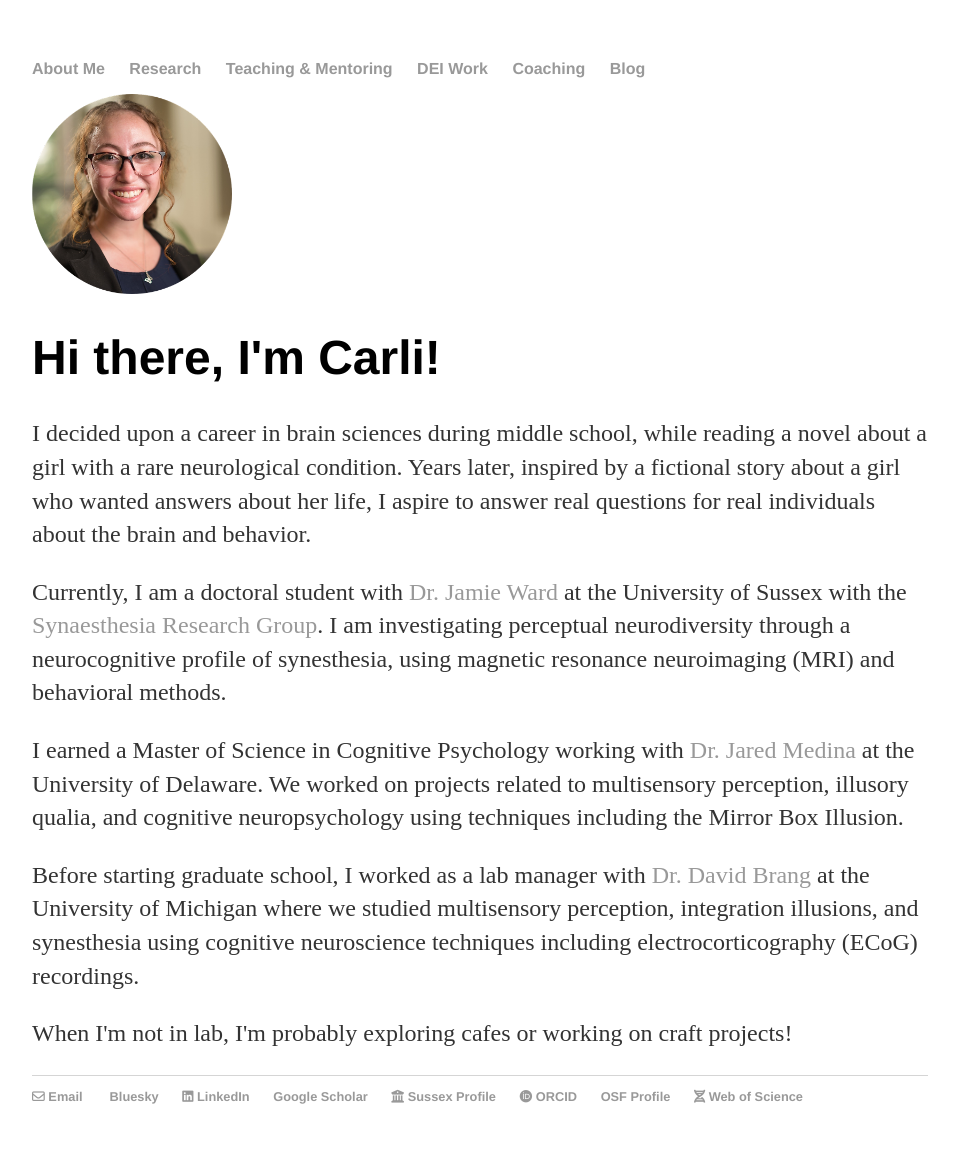
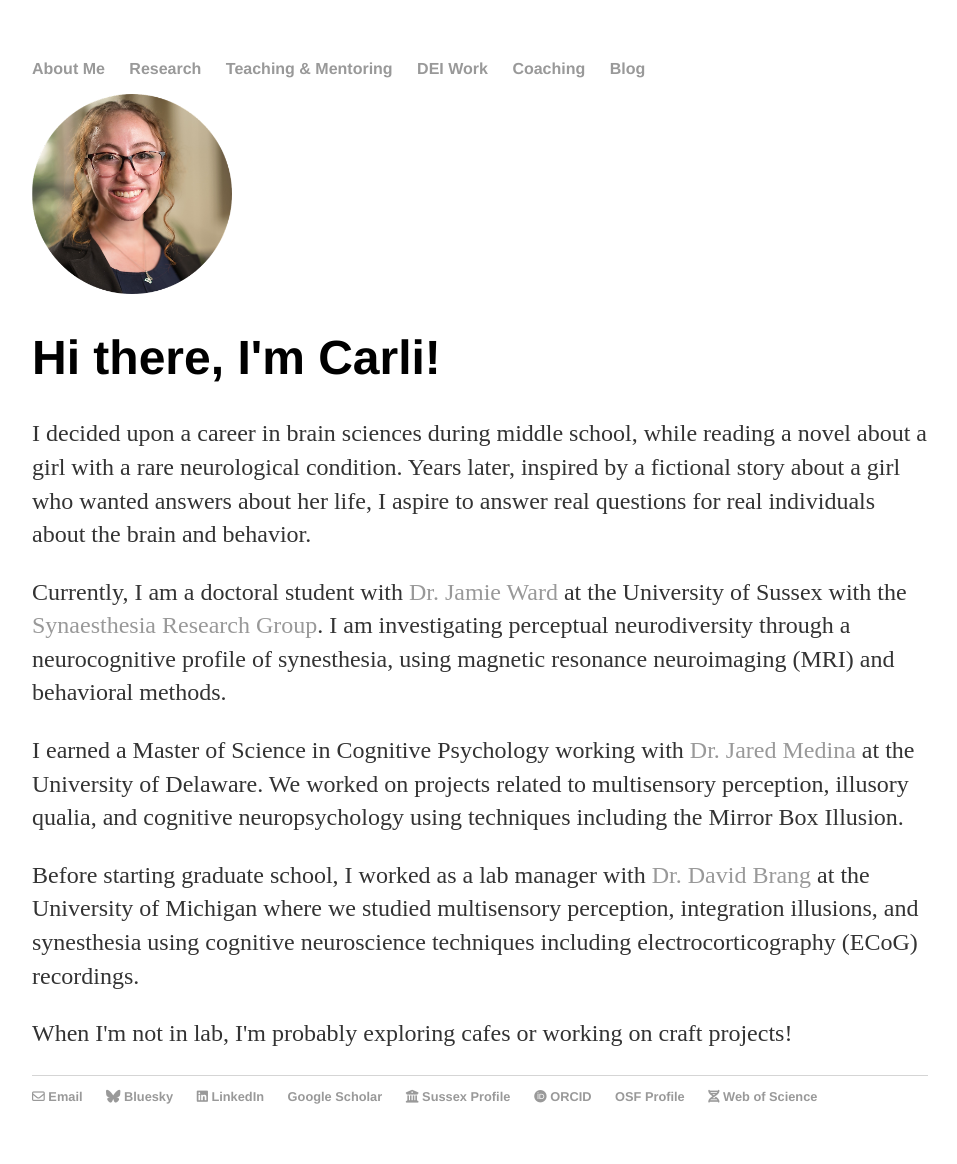
Before and after one commit to cdfine/cdfine.github.io, a Jekyll site: the page built from index.html, in a window 1280 px wide. Shown: the whole page, without its empty margins (160-1117 px from the left). Built offline with Jekyll 4.4.1, drawn with Linux system fonts in a browser that asks for light colours; a style sheet for code colours, icons or effects is not loaded.

Commit message:
Update default.html
version of font awesome

```diff
--- a/_layouts/default.html
+++ b/_layouts/default.html
@@ -5,7 +5,7 @@
 		<!-- link to main stylesheet -->
 		<link rel="stylesheet" type="text/css" href="/css/main.css">
 		<link rel="stylesheet" href="https://cdn.jsdelivr.net/npm/academicons@1.8.6/css/academicons.min.css">
-		<link rel="stylesheet" href="https://cdnjs.cloudflare.com/ajax/libs/font-awesome/6.0.0/css/all.min.css">
+		<link rel="stylesheet" href="https://cdnjs.cloudflare.com/ajax/libs/font-awesome/6.5.0/css/all.min.css">
 	</head>
 	<body>
 		<nav>
```
